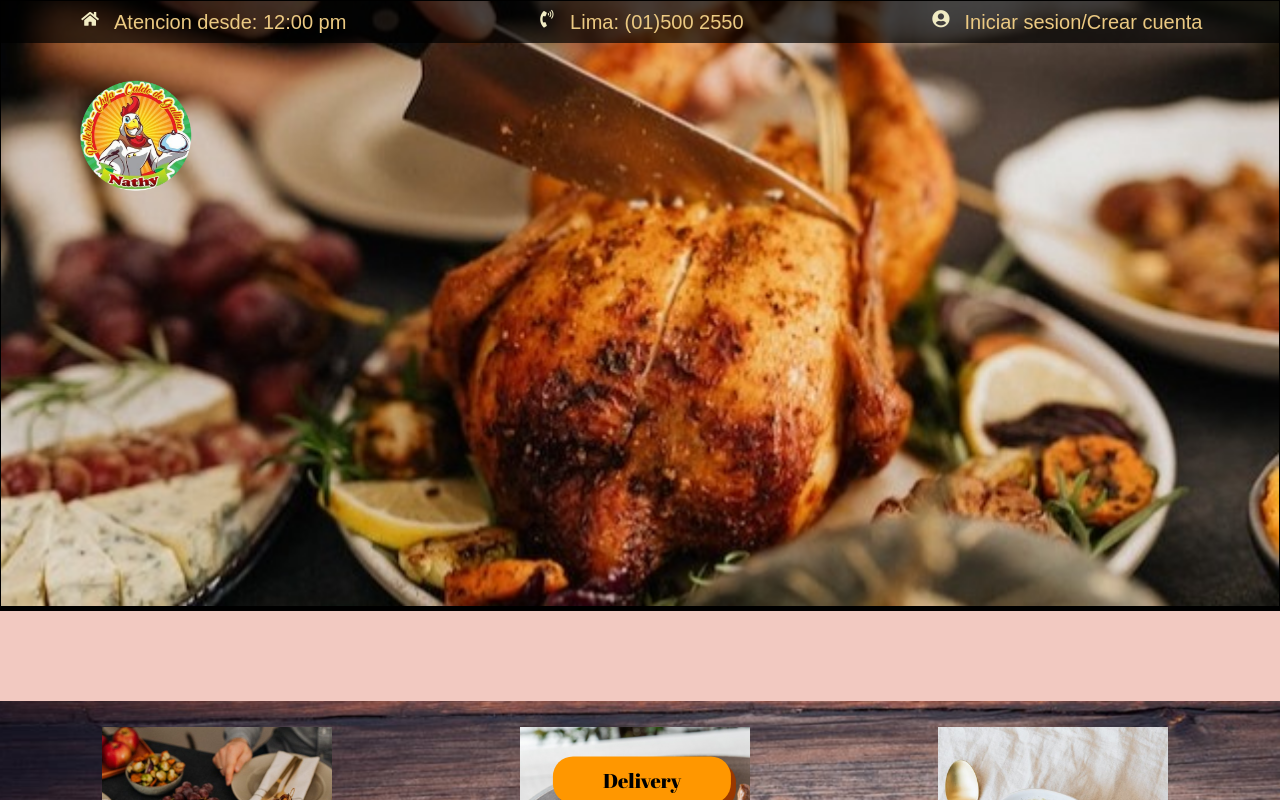
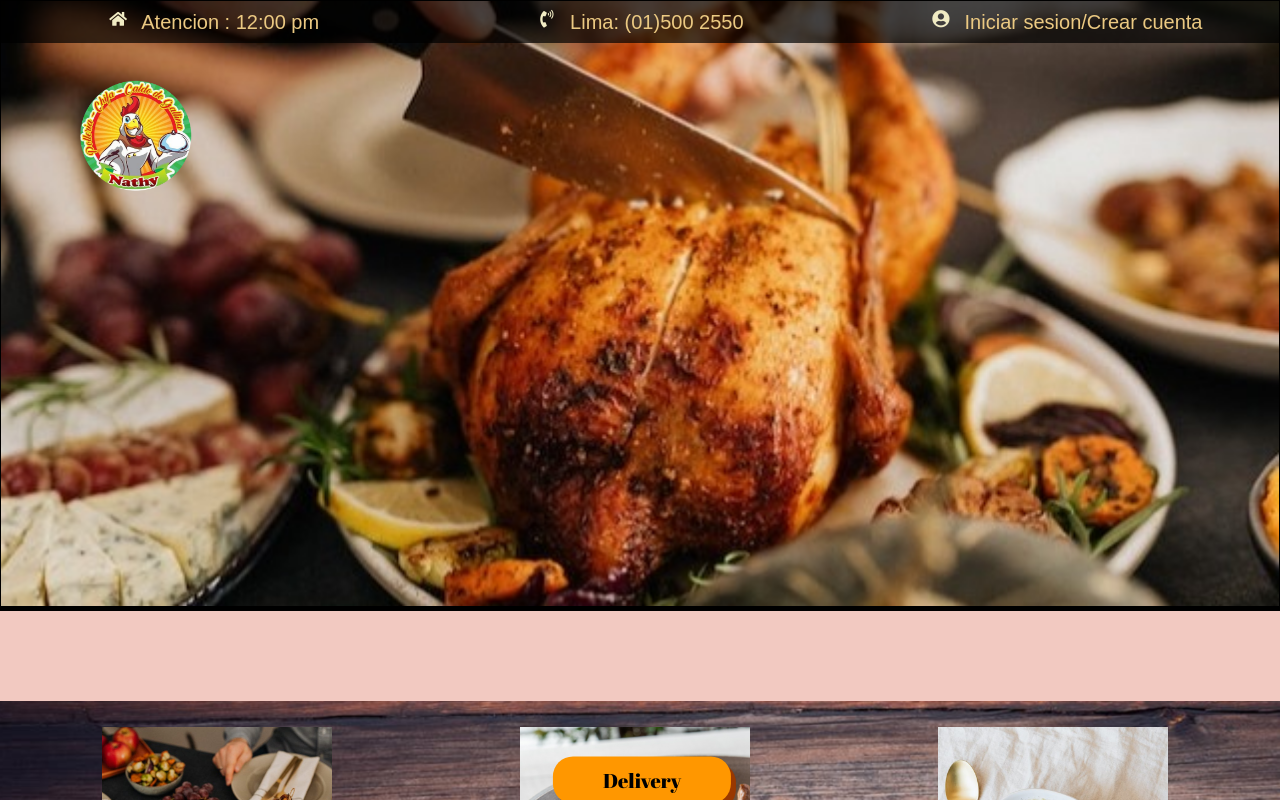
Before and after one commit to Crakkfeil/PROYECTO-PAG-WEB, a plain HTML site: page index.html in a window 1280 px wide. Shown: the top 800 px of the page. Drawn offline with Linux system fonts and the light colour scheme; a web font is replaced by a local one.

Commit message:
prueba conct

```diff
--- a/index.html
+++ b/index.html
@@ -32,7 +32,7 @@
                 <th class="th-encabezado">
                     <button class="button-encabezado">
                         <img class="img-encabezado" src="Imagenes/Casa.png" alt="" height="20px">
-                        <a class="a-encabezado" href="">Atencion desde: 12:00 pm</a>
+                        <a class="a-encabezado" href="">Atencion : 12:00 pm</a>
                     </button>
                 </th>
                 <th class="th-encabezado">
@@ -190,5 +190,6 @@
             <td class="TD-Blog"><a href="Blogs/Edu/BlogEduToledo.html"> Edu Toledo</a></td>
         </tr>
     </table>
+
 </body>
 </html>
```
